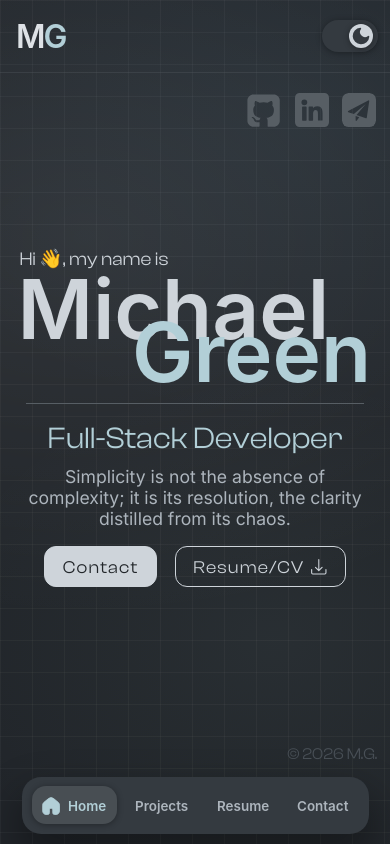
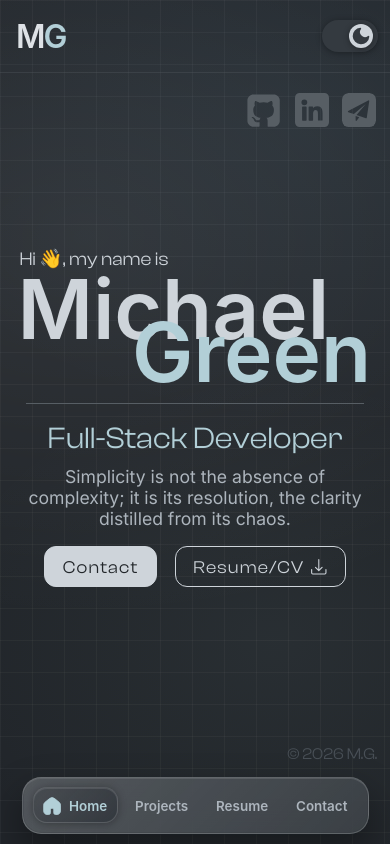
Before and after one commit to michaelgreenl/e-portfolio, a Vue app: page / in a window 390 px wide. Built offline with nearby package versions, Linux system fonts and the light colour scheme; a web font is replaced by a local one.

Commit message:
feat: add glass mobile nav design

```diff
--- a/src/components/Navbar/MobileNavbar.vue
+++ b/src/components/Navbar/MobileNavbar.vue
@@ -246,9 +246,15 @@ const navMobileRouteTo = (key) => {
     height: $size-10;
     padding: $size-2;
     margin: 0 auto;
-    background-color: $color-bg-secondary;
+    background-color: color-mix(in srgb, $color-bg-secondary 68%, transparent);
+    background-image: linear-gradient(135deg, rgb(255 255 255 / 18%), rgb(255 255 255 / 6%));
+    border: 1px solid color-mix(in srgb, lighten-color($color-bg-secondary, 42%) 44%, transparent);
     border-radius: $size-4;
-    box-shadow: 0 20px 40px 5px rgb(0 0 0 / 33.3%);
+    box-shadow:
+        inset 0 1px 0 color-mix(in srgb, lighten-color($color-bg-secondary, 46%) 30%, transparent),
+        inset 0 0 0 1px color-mix(in srgb, darken-color($color-bg-secondary, 12%) 22%, transparent),
+        0 18px 36px 4px rgb(0 0 0 / 30%);
+    backdrop-filter: blur(18px) saturate(130%);
 
     @include bp-xsm-phone {
         font-size: 1.2em;
@@ -271,9 +277,18 @@ const navMobileRouteTo = (key) => {
     z-index: 1;
     width: 0;
     pointer-events: none;
-    background-color: lighten-color($color-bg-secondary, 10%);
+    background-color: color-mix(in srgb, darken-color($color-bg-secondary, 8%) 86%, transparent);
+    background-image: linear-gradient(
+        135deg,
+        color-mix(in srgb, lighten-color($color-bg-secondary, 34%) 28%, transparent),
+        color-mix(in srgb, $color-bg-secondary 10%, transparent)
+    );
+    border: 1px solid color-mix(in srgb, lighten-color($color-bg-secondary, 32%) 50%, transparent);
     border-radius: 14px;
-    box-shadow: 0 1px 6px 0 rgb(0 0 0 / 33.3%);
+    box-shadow:
+        inset 0 1px 0 color-mix(in srgb, lighten-color($color-bg-secondary, 36%) 32%, transparent),
+        0 1px 8px 0 rgb(0 0 0 / 30%);
+    backdrop-filter: blur(10px) saturate(120%);
     will-change: transform, width;
 }
 
```
